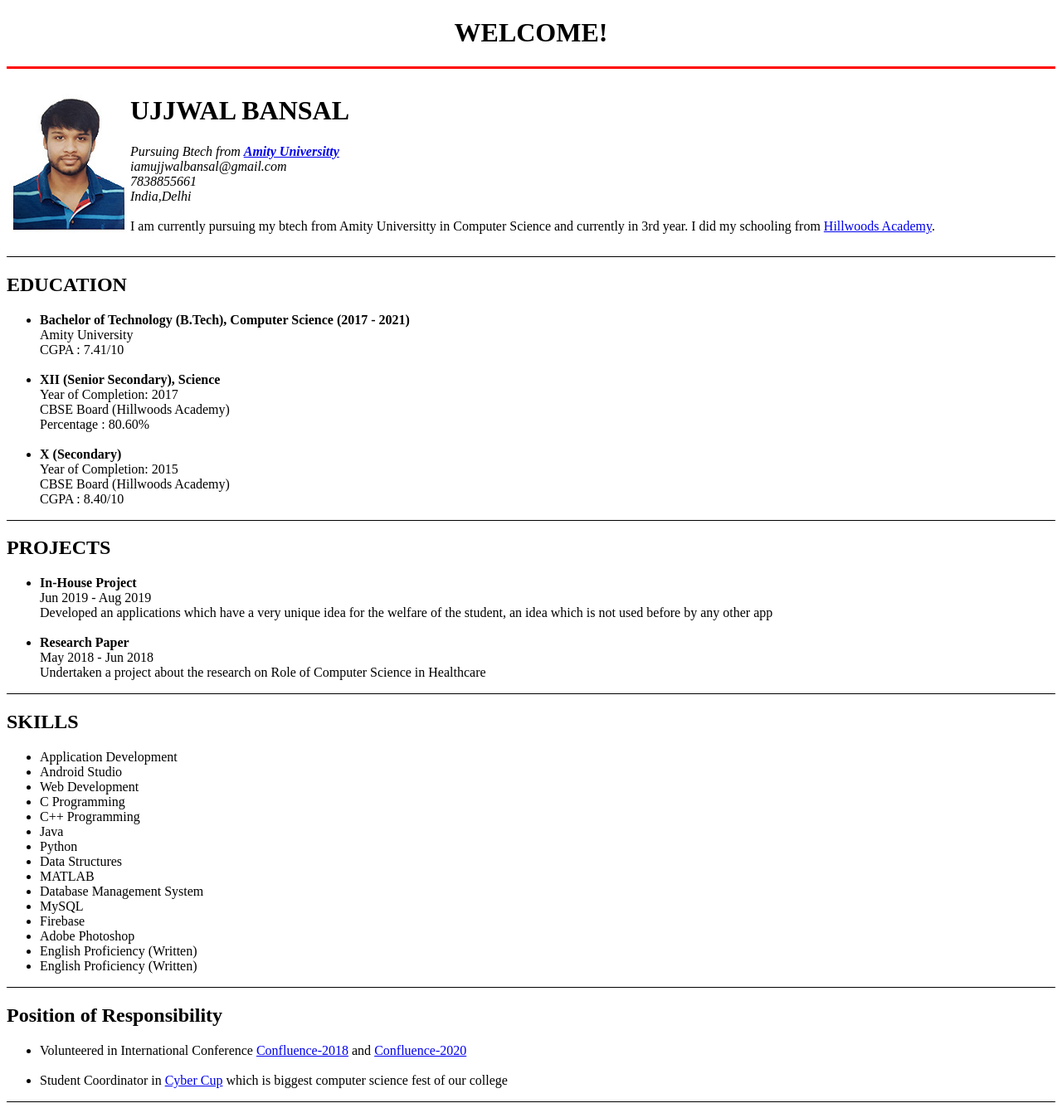
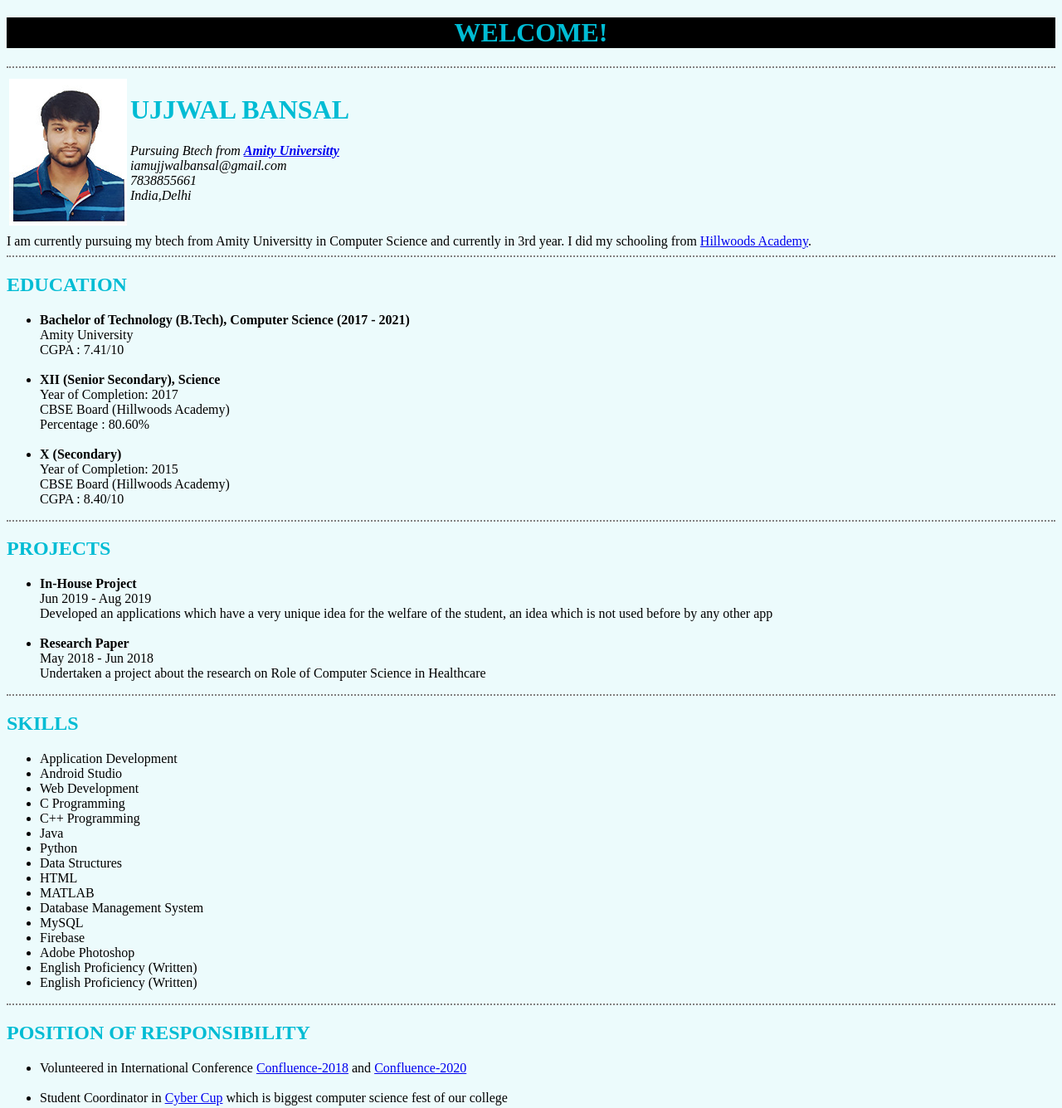
Before and after one commit to Ujjwal112233/resume, a plain HTML site: page index.html in a window 1280 px wide. Shown: the top 1336 px of the page at 83% size. Drawn offline with Linux system fonts and the light colour scheme; files that its build step writes are made by us from their sources.

Commit message:
Add files via upload

```diff
--- a/Contact.html
+++ b/Contact.html
@@ -3,10 +3,17 @@
   <head>
     <meta charset="utf-8">
     <title>Contact</title>
+
+    <link rel="stylesheet" href="css/styles.css">
+
   </head>
   <body>
+
+    <center>
+      <h1 class="blackstrip">CONTACT ME</h1>
+    </center>
+
     <form class="" action="mailto:iamujjwalbansal@gmail.com" method="post" enctype="text/plain">
-      <br>
       <br>
       <label for="">Enter Your Name:</label>
       <input type="text" name="yourName" value=""> <br>
--- a/index.html
+++ b/index.html
@@ -3,12 +3,15 @@
   <head>
     <meta charset="utf-8">
     <title>★Ujjwal's Resume</title>
+
+    <link rel="stylesheet" href="css/styles.css">
+
   </head>
-  <body>
+  <body> <!--  <body style="background-color: #ecfbfc"> CAN ALSO BE WRIITEN HERE -->
     <center>
-      <h1>WELCOME!</h1>
+      <h1 class="blackstrip">WELCOME!</h1>
     </center>
-    <hr size="3" color="red" />
+    <hr>
 
     <table>
       <tr>
@@ -22,14 +25,13 @@
             India,Delhi</i> <br>
             <br>
 
-            I am currently pursuing my btech from Amity Universitty in Computer Science and currently in 3rd year. I did my schooling from <a href="http://www.hillwoodsindia.com/">Hillwoods Academy</a>.
           </p>
         </td>
       </tr>
     </table>
+      I am currently pursuing my btech from Amity Universitty in Computer Science and currently in 3rd year. I did my schooling from <a href="http://www.hillwoodsindia.com/">Hillwoods Academy</a>. <br>
 
-
-    <hr size="1" color="black">
+    <hr>
 
     <h2>EDUCATION</h2>
 
@@ -56,7 +58,7 @@
       </ul>
 
 
-    <hr size="1" color="black">
+    <hr>
 
     <h2>PROJECTS</h2>
 
@@ -75,7 +77,7 @@
       </ul>
 
 
-    <hr size="1" color="black">
+    <hr>
 
     <h2>SKILLS</h2>
       <ul>
@@ -87,6 +89,7 @@
         <li>Java</li>
         <li>Python</li>
         <li>Data Structures</li>
+        <li>HTML</li>
         <li>MATLAB</li>
         <li>Database Management System </li>
         <li>MySQL</li>
@@ -96,15 +99,15 @@
         <li>English Proficiency (Written)</li>
       </ul>
 
-    <hr size="1" color="black">
+    <hr>
 
-    <h2>Position of Responsibility</h2>
+    <h2>POSITION OF RESPONSIBILITY</h2>
       <ul>
         <li>Volunteered in International Conference <a href="https://www.amity.edu/aset/confluence2018/">Confluence-2018</a> and <a href="https://www.amity.edu/aset/confluence2020/">Confluence-2020</li></a> <br>
         <li>Student Coordinator in <a href="https://www.facebook.com/amitycyber/">Cyber Cup</a> which is biggest computer science fest of our college</li>
       </ul>
 
-    <hr size="1" color="black">
+    <hr>
 
     <h2>ADDITIONAL DETAILS</h2>
 
@@ -114,12 +117,10 @@
         <li>Secured 2nd rank at an Inter-School Techno Culture Fest (Street Play)</li>
       </ul>
 
-    <hr size="1" color="black">
+    <hr>
 
     <a href="Contact.html"><b>Contact Me</b></a>
     <br><br><br>
 
-
-
   </body>
 </html>
--- /dev/null
+++ b/styles.css
@@ -0,0 +1,27 @@
+body{
+  background-color: #ecfbfc;
+}
+
+hr{
+  border-style: dotted none none;
+  border-color: grey;
+  border-width: 2px;
+}
+
+h1{
+  color: #00bcd4;
+}
+
+h2{
+  color: #00bcd4;
+}
+
+a:hover{
+  background-color: blue;
+}
+
+
+/*********************class*******/
+.blackstrip{
+  background-color: black;
+}
```
